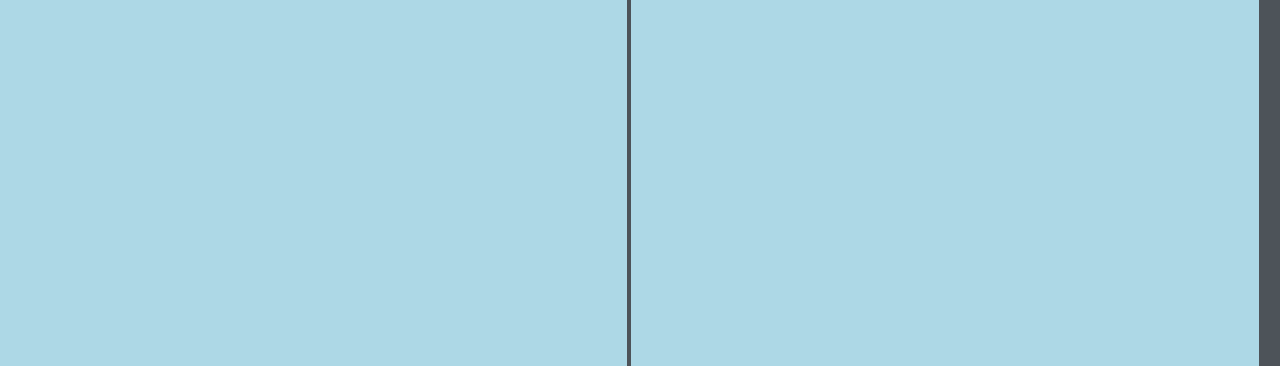
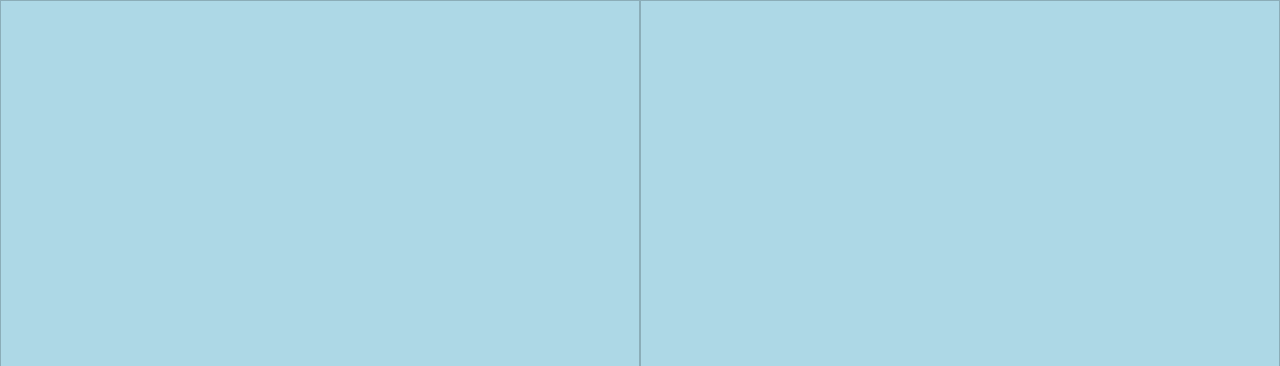
Before and after one commit to iuri3d/Projecto_old, a website: page login.html in a window 1280 px wide. Shown: the top 366 px of the page. Drawn offline with nearby package versions, Linux system fonts and the light colour scheme.

Commit message:
adjusts login

```diff
--- a/css/_login.scss
+++ b/css/_login.scss
@@ -1,14 +1,13 @@
 @import '_utils';
 
 .container{
-    width: 100%;
     height: 100%;
 
     .login{
         padding: 0;
-        width: 49%;
+        width: 50%;
         height: 100vh;
-        border: none;
+        border: 1px solid rgba($color: #000000, $alpha: 0.2);
         background: lightblue;
         color: $textcolor;
         font-size: 50px;
--- a/js/main.js
+++ b/js/main.js
@@ -41,6 +41,7 @@
     // When the user clicks on <span> (x), close the modal
     span.onclick = function() {
     modal.style.display = "none";
+        backdrop
     }
 
     // When the user clicks anywhere outside of the modal, close it
--- a/login.html
+++ b/login.html
@@ -8,7 +8,7 @@
     <link rel="stylesheet" href="/css/main.css">
 </head>
 <body>
-    <div class="container">
+    <div class="container d-flex">
         <button type="button" class="client-login login" id="login">
             <p>Sou Cliente</p>
         </button>
```
Also changed, not shown: calendar.html (+1 -1 lines), css/main.css, 1 other file.
